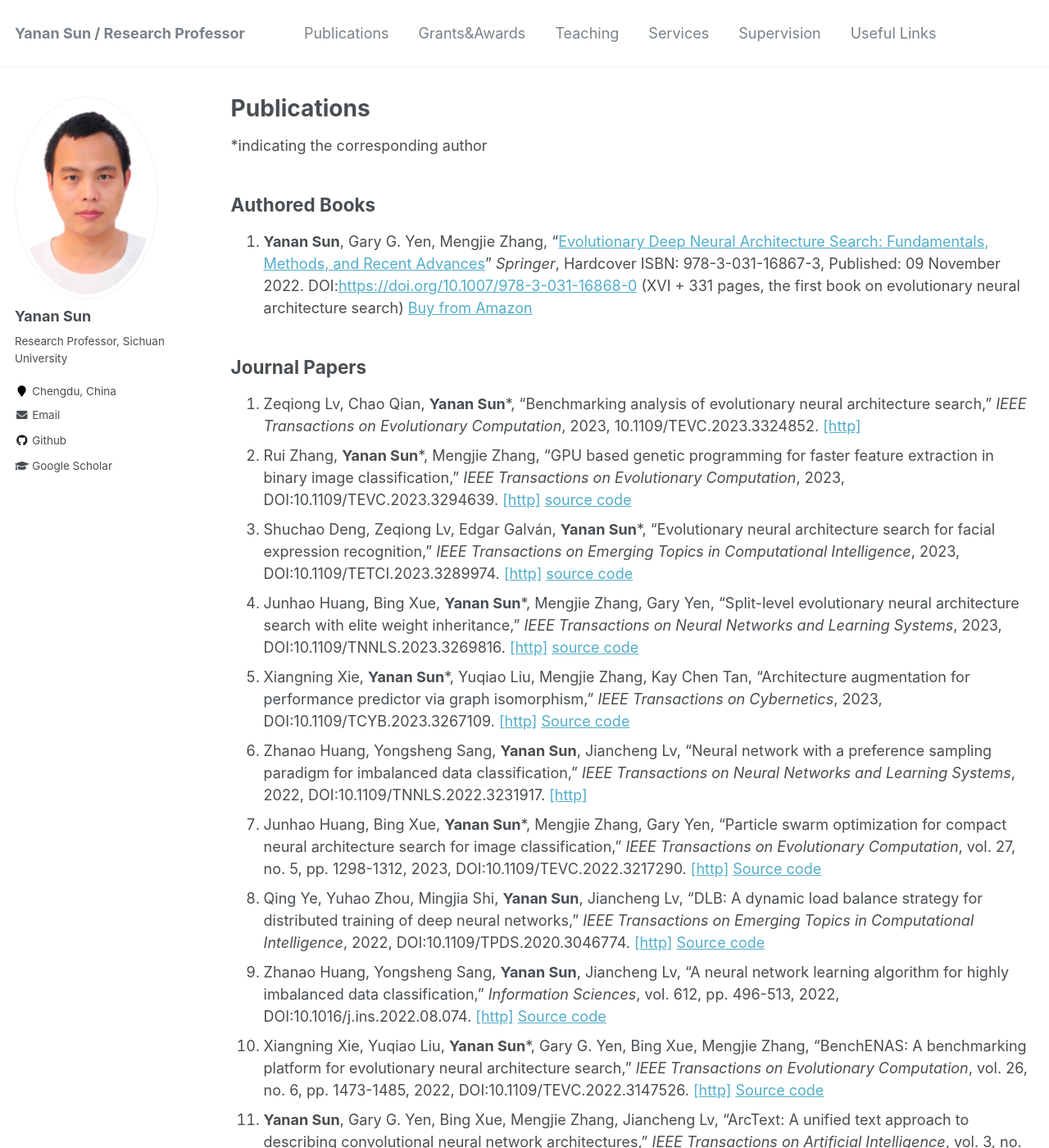
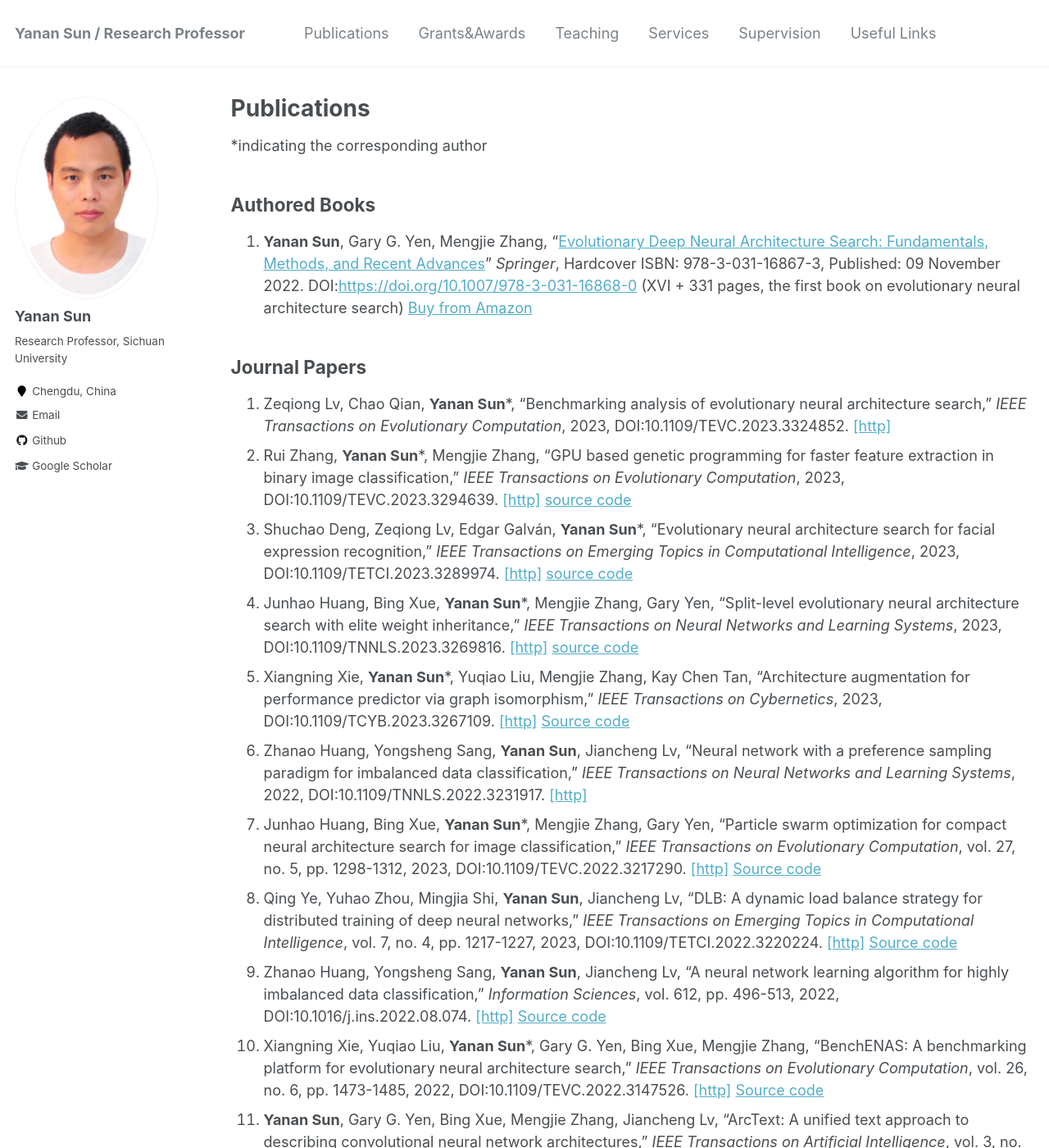
Before and after one commit to yn-sun/yn-sun.github.io, a Jekyll site: the page built from _pages/publications.md, in a window 1280 px wide and 1400 px high. Shown: the whole window at 82% size. Built offline with Jekyll 4.4.1, drawn with Linux system fonts in a browser that asks for light colours; comment, search, counter and statistics services are not loaded.

Commit message:
Update publications.md

```diff
--- a/_pages/publications.md
+++ b/_pages/publications.md
@@ -11,14 +11,14 @@ author_profile: true
 
 ## Journal Papers
 
-1. Zeqiong Lv, Chao Qian, **Yanan Sun***, "Benchmarking analysis of evolutionary neural architecture search," <i>IEEE Transactions on Evolutionary Computation</i>, 2023, 10.1109/TEVC.2023.3324852.  [[http]](https://ieeexplore.ieee.org/document/10286149)
+1. Zeqiong Lv, Chao Qian, **Yanan Sun***, "Benchmarking analysis of evolutionary neural architecture search," <i>IEEE Transactions on Evolutionary Computation</i>, 2023, DOI:10.1109/TEVC.2023.3324852.  [[http]](https://ieeexplore.ieee.org/document/10286149)
 2. Rui Zhang, **Yanan Sun***, Mengjie Zhang, "GPU based genetic programming for faster feature extraction in binary image classification," <i>IEEE Transactions on Evolutionary Computation</i>, 2023, DOI:10.1109/TEVC.2023.3294639. [[http]](https://ieeexplore.ieee.org/document/10180049)   [source code](https://github.com/RayZhhh/CupaGP)
 3. Shuchao Deng, Zeqiong Lv, Edgar Galván, **Yanan Sun***, "Evolutionary neural architecture search for facial expression recognition," <i>IEEE Transactions on Emerging Topics in Computational Intelligence</i>, 2023, DOI:10.1109/TETCI.2023.3289974. [[http]](https://ieeexplore.ieee.org/document/10177272)   [source code](https://github.com/Xiaojiuwo168/ENAS-FERNet)
 4. Junhao Huang, Bing Xue, **Yanan Sun***, Mengjie Zhang, Gary Yen, "Split-level evolutionary neural architecture search with elite weight inheritance," <i>IEEE Transactions on Neural Networks and Learning Systems</i>, 2023, DOI:10.1109/TNNLS.2023.3269816. [[http]](https://ieeexplore.ieee.org/document/10132401)  [source code](https://github.com/HuangJunh/SLE-NAS)
 5. Xiangning Xie, **Yanan Sun***, Yuqiao Liu, Mengjie Zhang, Kay Chen Tan, "Architecture augmentation for performance predictor via graph isomorphism," <i>IEEE Transactions on Cybernetics</i>, 2023, DOI:10.1109/TCYB.2023.3267109. [[http]](https://ieeexplore.ieee.org/document/10109990) [Source code](https://github.com/Zhi-Han/GIAUG)
 6. Zhanao Huang, Yongsheng Sang, **Yanan Sun**, Jiancheng Lv, "Neural network with a preference sampling paradigm for imbalanced data classification," <i>IEEE Transactions on Neural Networks and Learning Systems</i>, 2022, DOI:10.1109/TNNLS.2022.3231917. [[http]](https://ieeexplore.ieee.org/document/10015661)
 7. Junhao Huang, Bing Xue, **Yanan Sun***, Mengjie Zhang, Gary Yen, "Particle swarm optimization for compact neural architecture search for image classification," <i>IEEE Transactions on Evolutionary Computation</i>, vol. 27, no. 5, pp. 1298-1312, 2023, DOI:10.1109/TEVC.2022.3217290. [[http]](https://ieeexplore.ieee.org/document/9930866) [Source code](https://github.com/HuangJunh/EPCNAS)
-8. Qing Ye, Yuhao Zhou, Mingjia Shi, **Yanan Sun**, Jiancheng Lv, "DLB: A dynamic load balance strategy for distributed training of deep neural networks," <i>IEEE Transactions on Emerging Topics in Computational Intelligence</i>, 2022, DOI:10.1109/TPDS.2020.3046774. [[http]](https://ieeexplore.ieee.org/document/9960865) [Source code](https://github.com/Soptq/Dynamic_Load_Balance_DistributedDNN)
+8. Qing Ye, Yuhao Zhou, Mingjia Shi, **Yanan Sun**, Jiancheng Lv, "DLB: A dynamic load balance strategy for distributed training of deep neural networks," <i>IEEE Transactions on Emerging Topics in Computational Intelligence</i>, vol. 7, no. 4, pp. 1217-1227, 2023, DOI:10.1109/TETCI.2022.3220224. [[http]](https://ieeexplore.ieee.org/document/9960865) [Source code](https://github.com/Soptq/Dynamic_Load_Balance_DistributedDNN)
 9. Zhanao Huang, Yongsheng Sang, **Yanan Sun**, Jiancheng Lv, "A neural network learning algorithm for highly imbalanced data classification," <i>Information Sciences</i>, vol. 612, pp. 496-513, 2022, DOI:10.1016/j.ins.2022.08.074.  [[http]](https://www.sciencedirect.com/science/article/pii/S0020025522009847)  [Source code](https://github.com/yn-sun/paper_source_code/tree/main/ZAH_IS_Paper)
 10. Xiangning Xie, Yuqiao Liu, **Yanan Sun***, Gary G. Yen, Bing Xue, Mengjie Zhang, "BenchENAS: A benchmarking platform for evolutionary neural architecture search," <i>IEEE Transactions on Evolutionary Computation</i>, vol. 26, no. 6, pp. 1473-1485, 2022, DOI:10.1109/TEVC.2022.3147526. [[http]](https://ieeexplore.ieee.org/document/9697075)  [Source code](https://benchenas.com/)
 11. **Yanan Sun**, Gary G. Yen, Bing Xue, Mengjie Zhang, Jiancheng Lv, "ArcText: A unified text approach to describing convolutional neural network architectures," <i>IEEE Transactions on Artificial Intelligence</i>, vol. 3, no. 4, pp. 526-540, 2022, DOI:10.1109/TAI.2021.3128502. [[http]](https://ieeexplore.ieee.org/document/9618852) [Source code](https://github.com/yn-sun/arctext)&nbsp;&nbsp;<span style="color: #FF0000">Research Frontier Paper (ONLY one per issue)</span>
```
